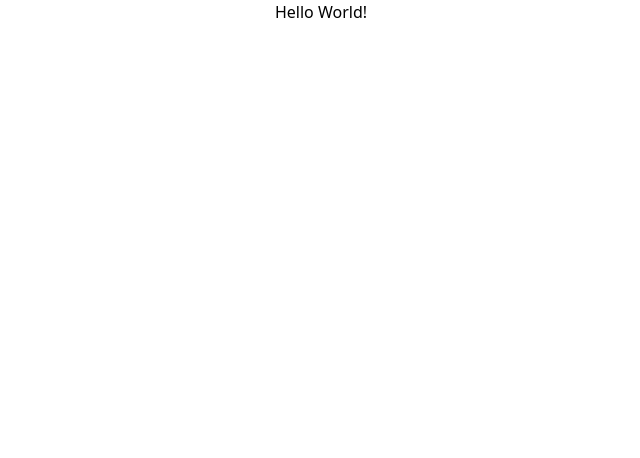
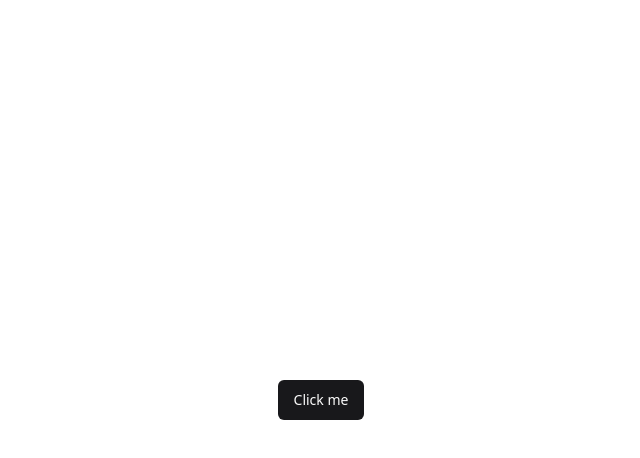
Before and after one commit to asif-munshi/next-todo, a Next.js app: page / in a window 1280 px wide. Shown: the top 458 px of the page, without its empty margins (319-959 px from the left). Built offline with nearby package versions, Linux system fonts and the light colour scheme.

Commit message:
initialized shadcn-ui

```diff
--- a/app/layout.tsx
+++ b/app/layout.tsx
@@ -1,11 +1,11 @@
 import '@/styles/globals.css'
 import type { Metadata } from 'next'
-import { Inter } from 'next/font/google'
+import { Inter as FontSans } from 'next/font/google'
+import { cn } from '@/lib/utils'
 
-const inter = Inter({
+export const fontSans = FontSans({
   subsets: ['latin'],
-  display: 'swap',
-  variable: '--font-inter',
+  variable: '--font-sans',
 })
 
 export const metadata: Metadata = {
@@ -20,7 +20,14 @@
 }) {
   return (
     <html lang="en">
-      <body className={inter.variable}>{children}</body>
+      <body
+        className={cn(
+          'bg-background min-h-screen font-sans antialiased',
+          fontSans.variable
+        )}
+      >
+        {children}
+      </body>
     </html>
   )
 }
--- a/app/page.tsx
+++ b/app/page.tsx
@@ -1,7 +1,9 @@
+import { Button } from '@/components/ui/button'
+
 export default function Home() {
   return (
-    <main className="flex min-h-screen flex-col items-center">
-      <div>Hello World!</div>
-    </main>
+    <div className="flex min-h-screen items-center justify-center">
+      <Button variant="default">Click me</Button>
+    </div>
   )
 }
--- /dev/null
+++ b/components/ui/button.tsx
@@ -0,0 +1,56 @@
+import * as React from "react"
+import { Slot } from "@radix-ui/react-slot"
+import { cva, type VariantProps } from "class-variance-authority"
+
+import { cn } from "@/lib/utils"
+
+const buttonVariants = cva(
+  "inline-flex items-center justify-center rounded-md text-sm font-medium ring-offset-white transition-colors focus-visible:outline-none focus-visible:ring-2 focus-visible:ring-zinc-950 focus-visible:ring-offset-2 disabled:pointer-events-none disabled:opacity-50 dark:ring-offset-zinc-950 dark:focus-visible:ring-zinc-300",
+  {
+    variants: {
+      variant: {
+        default: "bg-zinc-900 text-zinc-50 hover:bg-zinc-900/90 dark:bg-zinc-50 dark:text-zinc-900 dark:hover:bg-zinc-50/90",
+        destructive:
+          "bg-red-500 text-zinc-50 hover:bg-red-500/90 dark:bg-red-900 dark:text-zinc-50 dark:hover:bg-red-900/90",
+        outline:
+          "border border-zinc-200 bg-white hover:bg-zinc-100 hover:text-zinc-900 dark:border-zinc-800 dark:bg-zinc-950 dark:hover:bg-zinc-800 dark:hover:text-zinc-50",
+        secondary:
+          "bg-zinc-100 text-zinc-900 hover:bg-zinc-100/80 dark:bg-zinc-800 dark:text-zinc-50 dark:hover:bg-zinc-800/80",
+        ghost: "hover:bg-zinc-100 hover:text-zinc-900 dark:hover:bg-zinc-800 dark:hover:text-zinc-50",
+        link: "text-zinc-900 underline-offset-4 hover:underline dark:text-zinc-50",
+      },
+      size: {
+        default: "h-10 px-4 py-2",
+        sm: "h-9 rounded-md px-3",
+        lg: "h-11 rounded-md px-8",
+        icon: "h-10 w-10",
+      },
+    },
+    defaultVariants: {
+      variant: "default",
+      size: "default",
+    },
+  }
+)
+
+export interface ButtonProps
+  extends React.ButtonHTMLAttributes<HTMLButtonElement>,
+    VariantProps<typeof buttonVariants> {
+  asChild?: boolean
+}
+
+const Button = React.forwardRef<HTMLButtonElement, ButtonProps>(
+  ({ className, variant, size, asChild = false, ...props }, ref) => {
+    const Comp = asChild ? Slot : "button"
+    return (
+      <Comp
+        className={cn(buttonVariants({ variant, size, className }))}
+        ref={ref}
+        {...props}
+      />
+    )
+  }
+)
+Button.displayName = "Button"
+
+export { Button, buttonVariants }
--- /dev/null
+++ b/lib/utils.ts
@@ -0,0 +1,6 @@
+import { type ClassValue, clsx } from "clsx"
+import { twMerge } from "tailwind-merge"
+
+export function cn(...inputs: ClassValue[]) {
+  return twMerge(clsx(inputs))
+}
--- a/package.json
+++ b/package.json
@@ -9,9 +9,15 @@
     "lint": "next lint"
   },
   "dependencies": {
+    "@radix-ui/react-slot": "^1.0.2",
+    "class-variance-authority": "^0.7.0",
+    "clsx": "^2.0.0",
+    "lucide-react": "^0.292.0",
     "next": "14.0.1",
     "react": "^18",
     "react-dom": "^18",
+    "tailwind-merge": "^2.0.0",
+    "tailwindcss-animate": "^1.0.7",
     "zod": "^3.22.4"
   },
   "devDependencies": {
--- a/tailwind.config.ts
+++ b/tailwind.config.ts
@@ -1,20 +1,36 @@
-import type { Config } from 'tailwindcss'
-
-const config: Config = {
+/** @type {import('tailwindcss').Config} */
+module.exports = {
+  darkMode: ['class'],
   content: [
-    './pages/**/*.{js,ts,jsx,tsx,mdx}',
-    './components/**/*.{js,ts,jsx,tsx,mdx}',
-    './app/**/*.{js,ts,jsx,tsx,mdx}',
+    './pages/**/*.{ts,tsx}',
+    './components/**/*.{ts,tsx}',
+    './app/**/*.{ts,tsx}',
+    './src/**/*.{ts,tsx}',
   ],
   theme: {
+    container: {
+      center: true,
+      padding: '2rem',
+      screens: {
+        '2xl': '1400px',
+      },
+    },
     extend: {
-      backgroundImage: {
-        'gradient-radial': 'radial-gradient(var(--tw-gradient-stops))',
-        'gradient-conic':
-          'conic-gradient(from 180deg at 50% 50%, var(--tw-gradient-stops))',
+      keyframes: {
+        'accordion-down': {
+          from: { height: 0 },
+          to: { height: 'var(--radix-accordion-content-height)' },
+        },
+        'accordion-up': {
+          from: { height: 'var(--radix-accordion-content-height)' },
+          to: { height: 0 },
+        },
+      },
+      animation: {
+        'accordion-down': 'accordion-down 0.2s ease-out',
+        'accordion-up': 'accordion-up 0.2s ease-out',
       },
     },
   },
-  plugins: [],
+  plugins: [require('tailwindcss-animate')],
 }
-export default config
```
Also changed, not shown: components.json (added), 1 other file (tests, documents, lock files or other folders).
